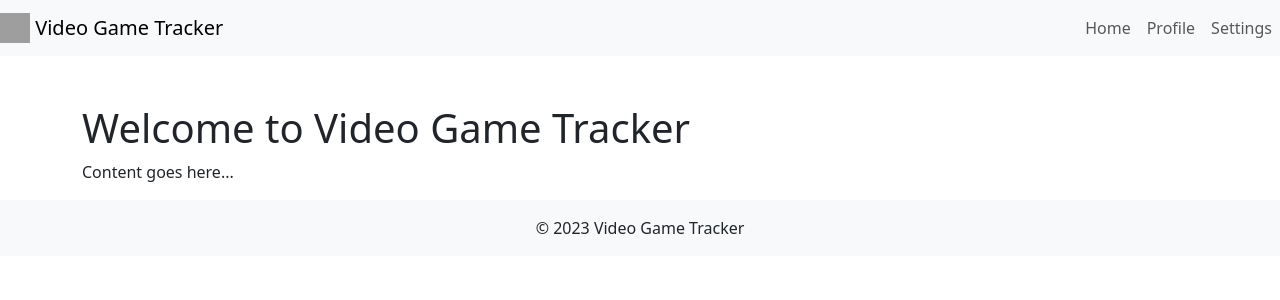
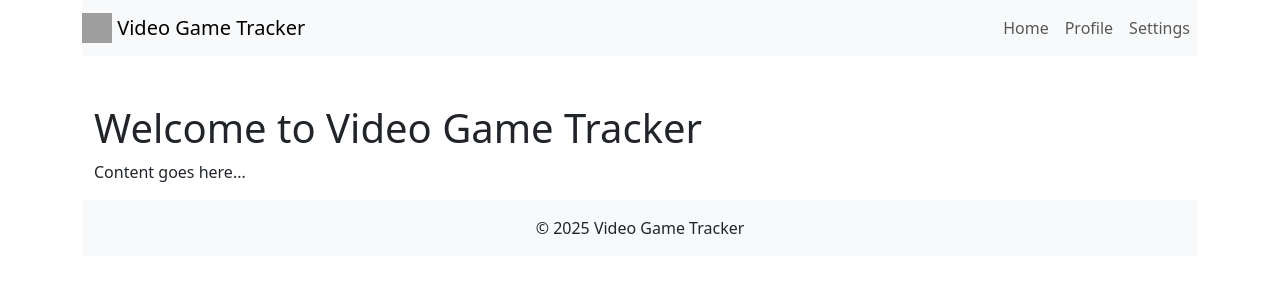
Before and after one commit to lcorndogl/Video-Game-Tracker, a Django app: page /profiles/ in a window 1280 px wide. Shown: the top 300 px of the page. Run offline with Django 4.2, Linux system fonts and the light colour scheme; grey boxes are pictures that could not be loaded.

Commit message:
Add container around the content so it doesn't stretch the full width of the screen on larger monitors

```diff
--- a/profiles/templates/profiles/profiles.html
+++ b/profiles/templates/profiles/profiles.html
@@ -10,6 +10,7 @@
 </head>
 
 <body>
+    <div class="container">
         <nav class="navbar navbar-expand-lg navbar-light bg-light">
             <a class="navbar-brand" href="#">
                 <img src="https://img.icons8.com/ios-filled/50/000000/controller.png" width="30" height="30"
@@ -42,13 +43,14 @@
 
         <footer class="bg-light text-center text-lg-start mt-auto">
             <div class="text-center p-3">
-            © 2023 Video Game Tracker
+                © 2025 Video Game Tracker
             </div>
         </footer>
 
         <script src="https://cdn.jsdelivr.net/npm/bootstrap@5.3.3/dist/js/bootstrap.bundle.min.js"
             integrity="sha384-YvpcrYf0tY3lHB60NNkmXc5s9fDVZLESaAA55NDzOxhy9GkcIdslK1eN7N6jIeHz"
             crossorigin="anonymous"></script>
+    </div>
 </body>
 
 </html>
```
Lines whose indentation alone changed are shown as unchanged.
